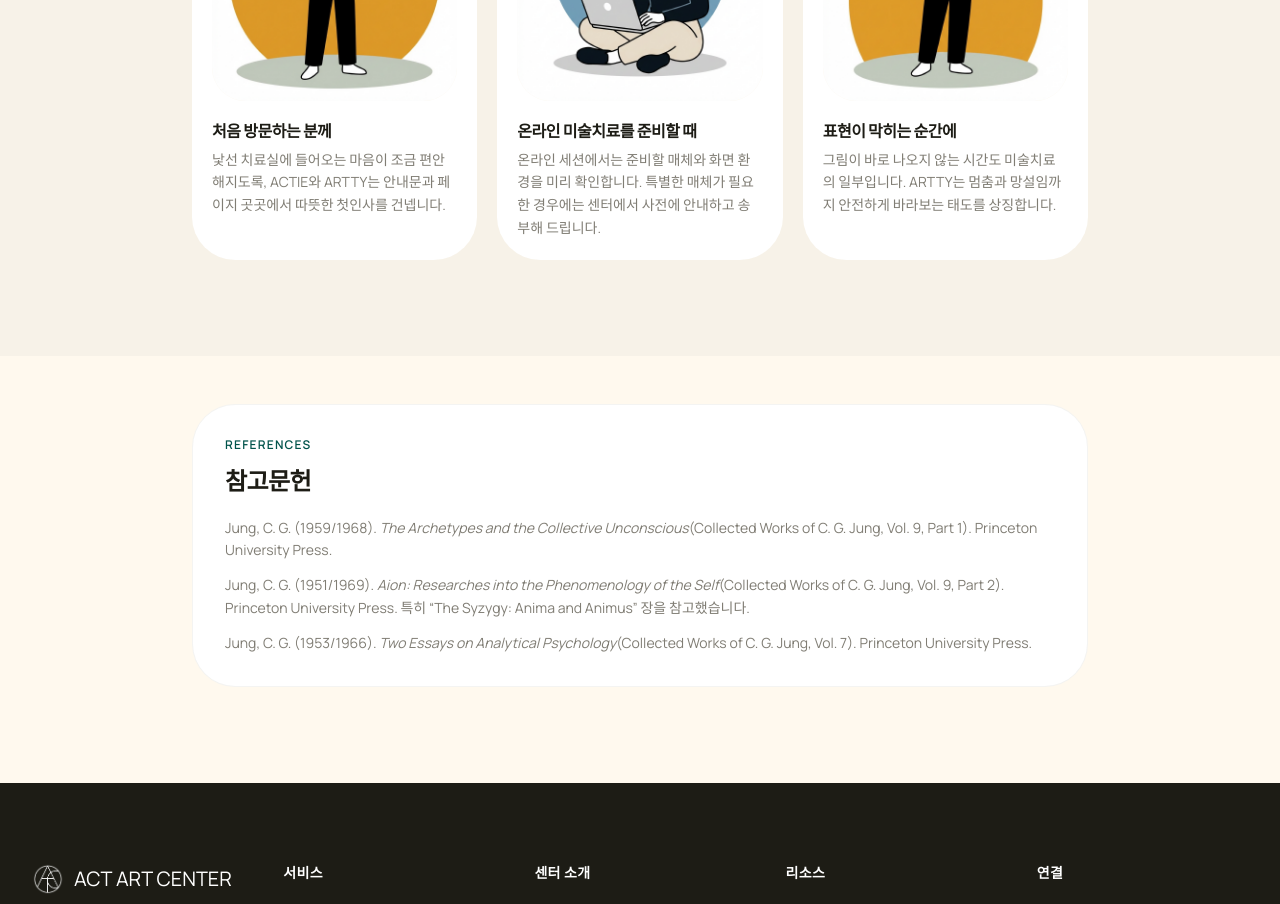
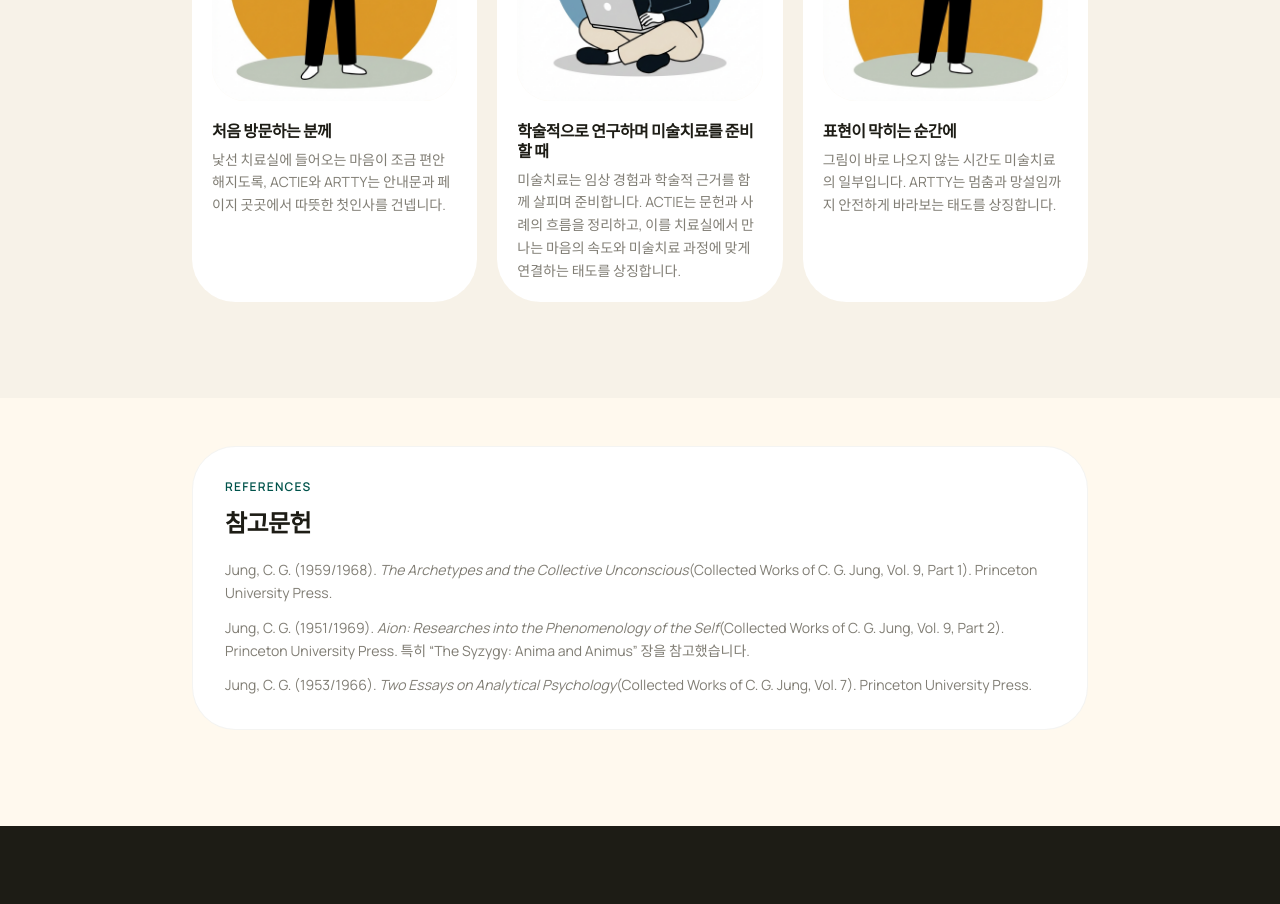
Before and after one commit to act-art-center/actartcenter.com, a Next.js app: page /characters in a window 1280 px wide. Shown: the part 1980-2884 px from the top of the page. Built offline with nearby package versions, Linux system fonts and the light colour scheme.

Commit message:
fix: update ACTIE research preparation card

```diff
--- a/src/app/characters/page.tsx
+++ b/src/app/characters/page.tsx
@@ -46,9 +46,9 @@ const moments = [
     body: "낯선 치료실에 들어오는 마음이 조금 편안해지도록, ACTIE와 ARTTY는 안내문과 페이지 곳곳에서 따뜻한 첫인사를 건넵니다.",
   },
   {
-    title: "온라인 미술치료를 준비할 때",
+    title: "학술적으로 연구하며 미술치료를 준비할 때",
     image: "/characters/acttie-laptop.png",
-    body: "온라인 세션에서는 준비할 매체와 화면 환경을 미리 확인합니다. 특별한 매체가 필요한 경우에는 센터에서 사전에 안내하고 송부해 드립니다.",
+    body: "미술치료는 임상 경험과 학술적 근거를 함께 살피며 준비합니다. ACTIE는 문헌과 사례의 흐름을 정리하고, 이를 치료실에서 만나는 마음의 속도와 미술치료 과정에 맞게 연결하는 태도를 상징합니다.",
   },
   {
     title: "표현이 막히는 순간에",
```
